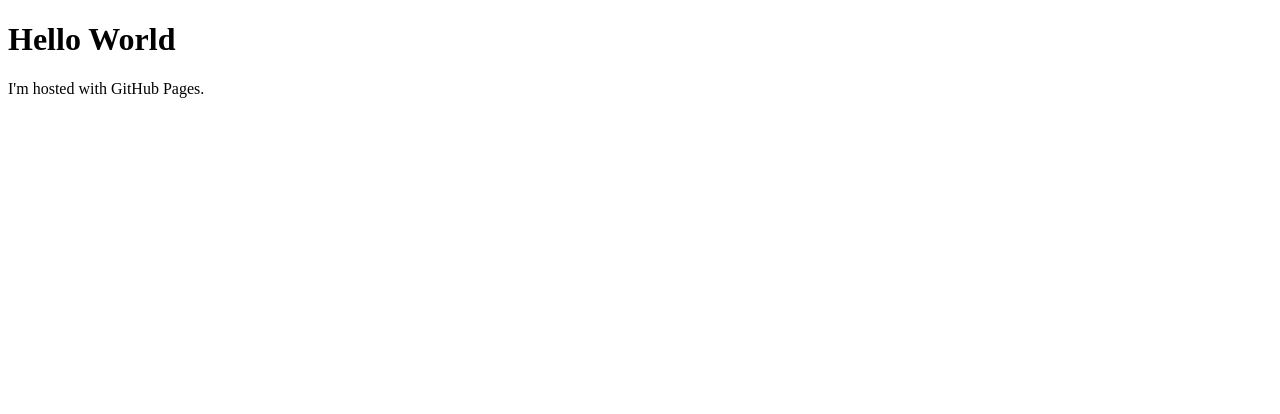
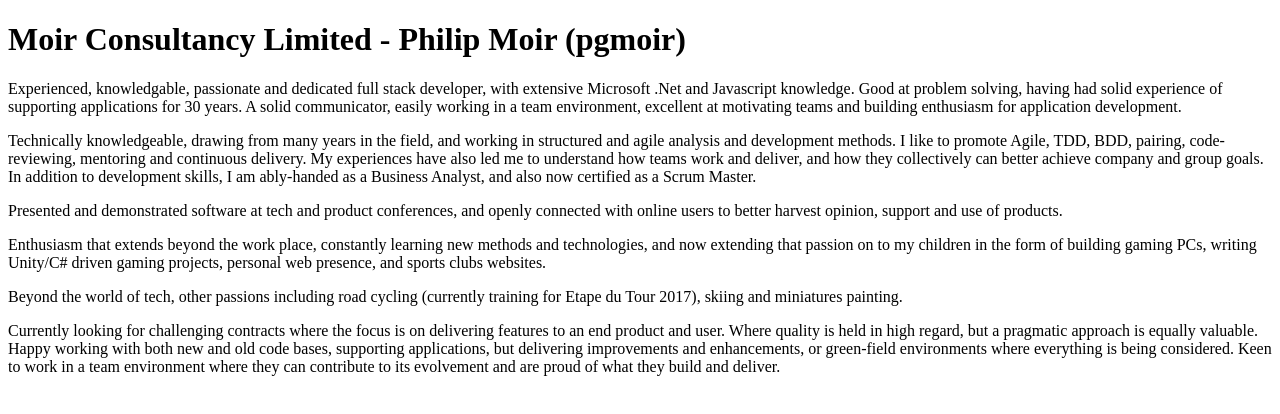
Before and after one commit to pgmoir/pgmoir.github.io, a plain HTML site: page index.html in a window 1280 px wide. Drawn offline with Linux system fonts and the light colour scheme.

Commit message:
Revised intro to github pages with personal bio

```diff
--- a/index.html
+++ b/index.html
@@ -1,7 +1,12 @@
 <!DOCTYPE html>
 <html>
 <body>
-<h1>Hello World</h1>
-<p>I'm hosted with GitHub Pages.</p>
+<h1>Moir Consultancy Limited - Philip Moir (pgmoir)</h1>
+<p>Experienced, knowledgable, passionate and dedicated full stack developer, with extensive Microsoft .Net and Javascript knowledge. Good at problem solving, having had solid experience of supporting applications for 30 years. A solid communicator, easily working in a team environment, excellent at motivating teams and building enthusiasm for application development.</p>
+<p>Technically knowledgeable, drawing from many years in the field, and working in structured and agile analysis and development methods. I like to promote Agile, TDD, BDD, pairing, code-reviewing, mentoring and continuous delivery. My experiences have also led me to understand how teams work and deliver, and how they collectively can better achieve company and group goals. In addition to development skills, I am ably-handed as a Business Analyst, and also now certified as a Scrum Master.</p>
+<p>Presented and demonstrated software at tech and product conferences, and openly connected with online users to better harvest opinion, support and use of products.</p>
+<p>Enthusiasm that extends beyond the work place, constantly learning new methods and technologies, and now extending that passion on to my children in the form of building gaming PCs, writing Unity/C# driven gaming projects, personal web presence, and sports clubs websites.</p>
+<p>Beyond the world of tech, other passions including road cycling (currently training for Etape du Tour 2017), skiing and miniatures painting.</p>
+<p>Currently looking for challenging contracts where the focus is on delivering features to an end product and user. Where quality is held in high regard, but a pragmatic approach is equally valuable. Happy working with both new and old code bases, supporting applications, but delivering improvements and enhancements, or green-field environments where everything is being considered. Keen to work in a team environment where they can contribute to its evolvement and are proud of what they build and deliver.</p>
 </body>
 </html>
```
